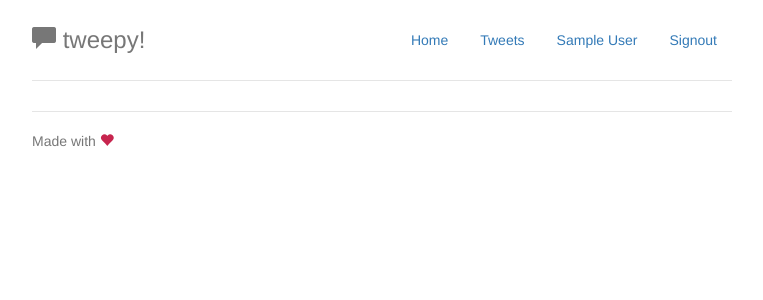
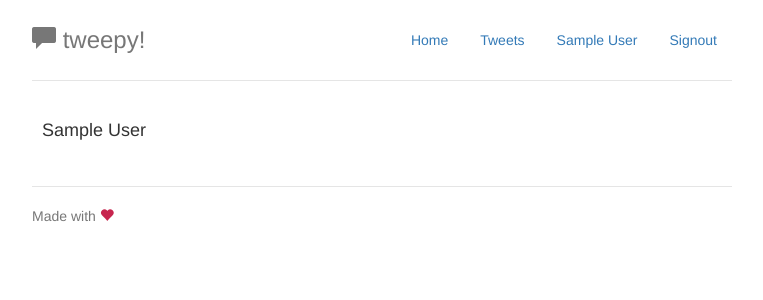
Before and after one commit to mmadil/tweepy, a Flask app: page /users/ in a window 1280 px wide. Shown: the top 300 px of the page, without its empty margins (258-1021 px from the left). Run offline with Flask 2, Linux system fonts and the light colour scheme; the visitor is signed in with stand-in values (Sample User, id 1); data comes from the database, SQL or seed files in the repository; some libraries are stand-ins or nearby versions.

Commit message:
added a user management page

```diff
--- a/project/templates/users.html
+++ b/project/templates/users.html
@@ -1,5 +1,25 @@
 {% extends '_base.html' %}
 
 {% block content %}
-
+<div class="row marketing">
+    {% for user in users %}
+    <div class="media">
+        <div class="media-left">
+            <a href="#">
+                <img src="" alt="" />
+            </a>
+        </div>
+        <div class="media-body">
+            <h4 class="media-heading">{{ user.name }}
+                {% if user.name == session.name %}
+                </h4>
+                {% elif user.is_following(session.user_id, user.id) %}
+                <a class="btn btn-info btn-xs" href="{{ url_for('tweets.unfollow_user', user_id=user.id )}}">Unfollow</a></h4>
+                {% else %}
+                <a class="btn btn-info btn-xs" href="{{ url_for('tweets.follow_user', user_id=user.id )}}">Follow</a></h4>
+                {% endif %}
+        </div>
+    </div>
+    {% endfor %}
+</div>
 {% endblock content %}
--- a/project/users/views.py
+++ b/project/users/views.py
@@ -6,7 +6,7 @@ from sqlalchemy.exc import IntegrityError
 
 from .forms import RegisterForm, LoginForm
 from project import db, bcrypt
-from project.models import User
+from project.models import User, Follower
 
 # config
 users_blueprint = Blueprint('users', __name__)
```
Also changed, not shown: project/models.py (+8 -0 lines), README.md.
